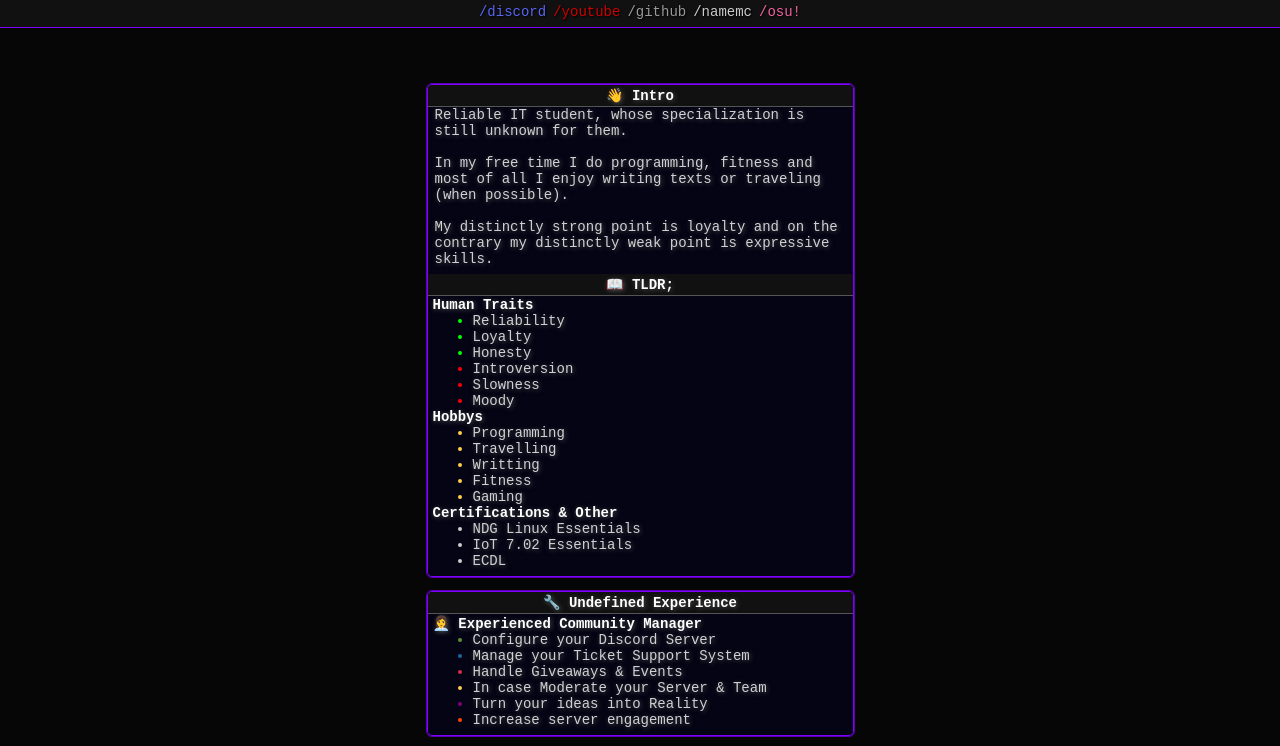
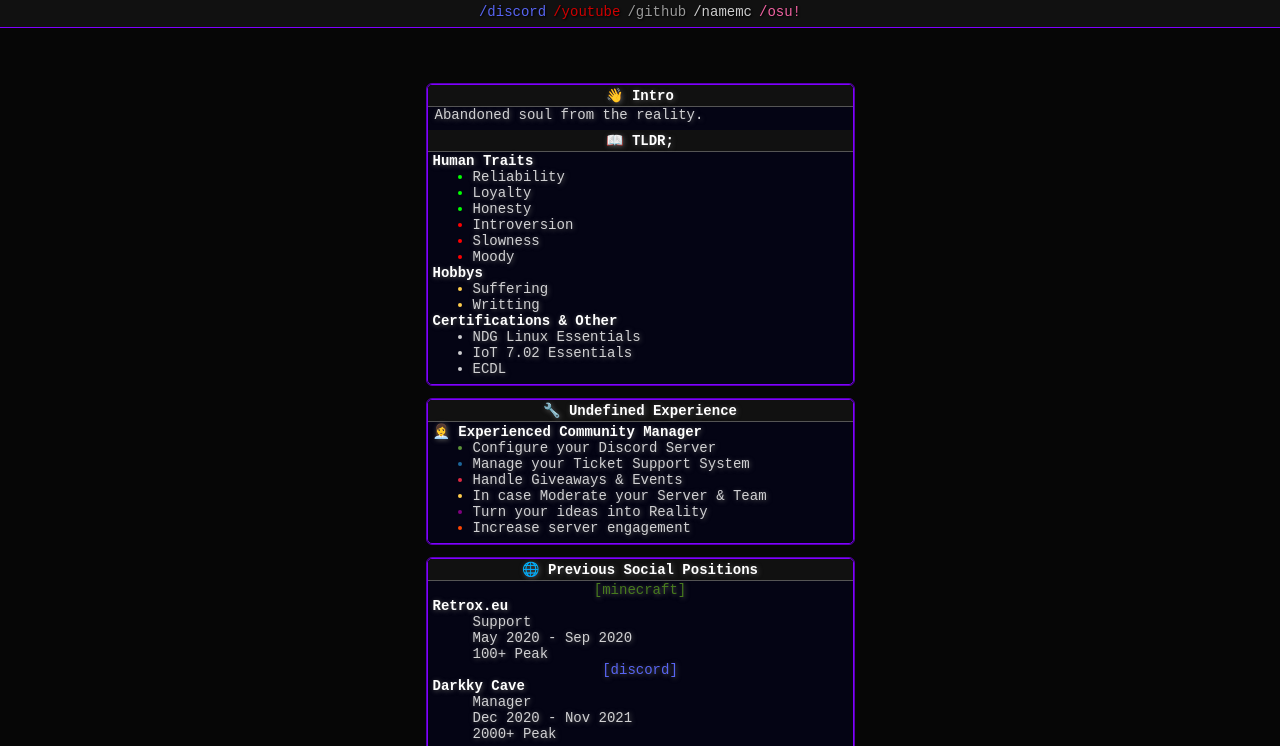
Before and after one commit to xoolpb/o4QRi9Qhp84I2E3x, a plain HTML site: page index.html in a window 1280 px wide. Shown: the part 33-779 px from the top of the page. Drawn offline with Linux system fonts and the light colour scheme.

Commit message:
Update index.html

```diff
--- a/index.html
+++ b/index.html
@@ -50,7 +50,7 @@
 
                 <h1 class="heading">👋 Intro</h1>
                 <div class="menu-blog-part1">
-                    <p class="menu-blog-text">Reliable IT student, whose specialization is still unknown for them.<br><br>In my free time I do programming, fitness and most of all I enjoy writing texts or traveling (when possible).<br><br>My distinctly strong point is loyalty and on the contrary my distinctly weak point is expressive skills.</p>
+                    <p class="menu-blog-text">Abandoned soul from the reality.</p>
                 </div>
 
                 <!-- Structure copy
@@ -74,11 +74,8 @@
 
                     <p style="color:white;font-weight:bold;">Hobbys</p>
                     <ul>
-                        <li class="palette4"><span>Programming</span></li>
-                        <li class="palette4"><span>Travelling</span></li>
+                        <li class="palette4"><span>Suffering</span></li>
                         <li class="palette4"><span>Writting</span></li>
-                        <li class="palette4"><span>Fitness</span></li>
-                        <li class="palette4"><span>Gaming</span></li>
                     </ul>
 
                     <p style="color:white;font-weight:bold;">Certifications & Other</p>
```
